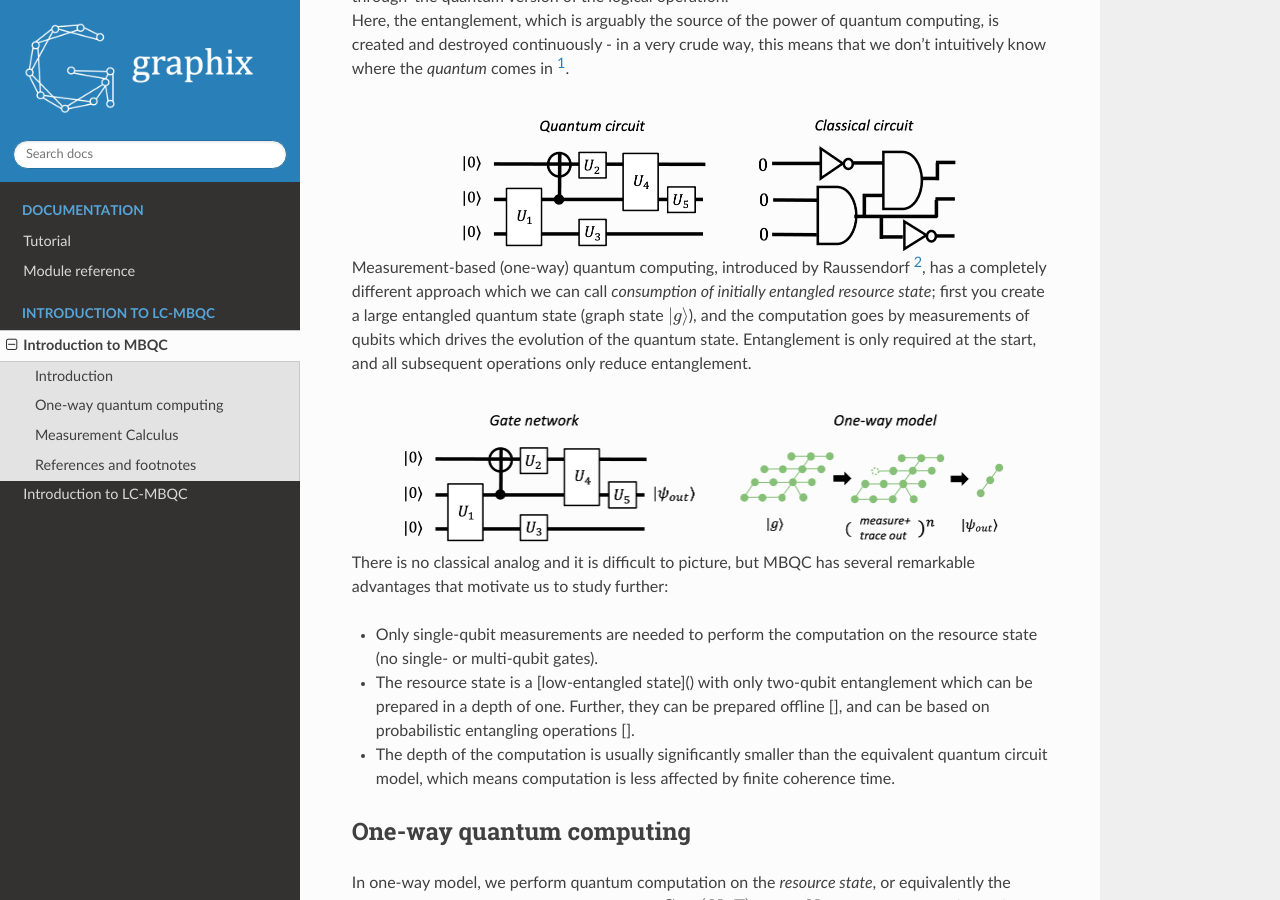
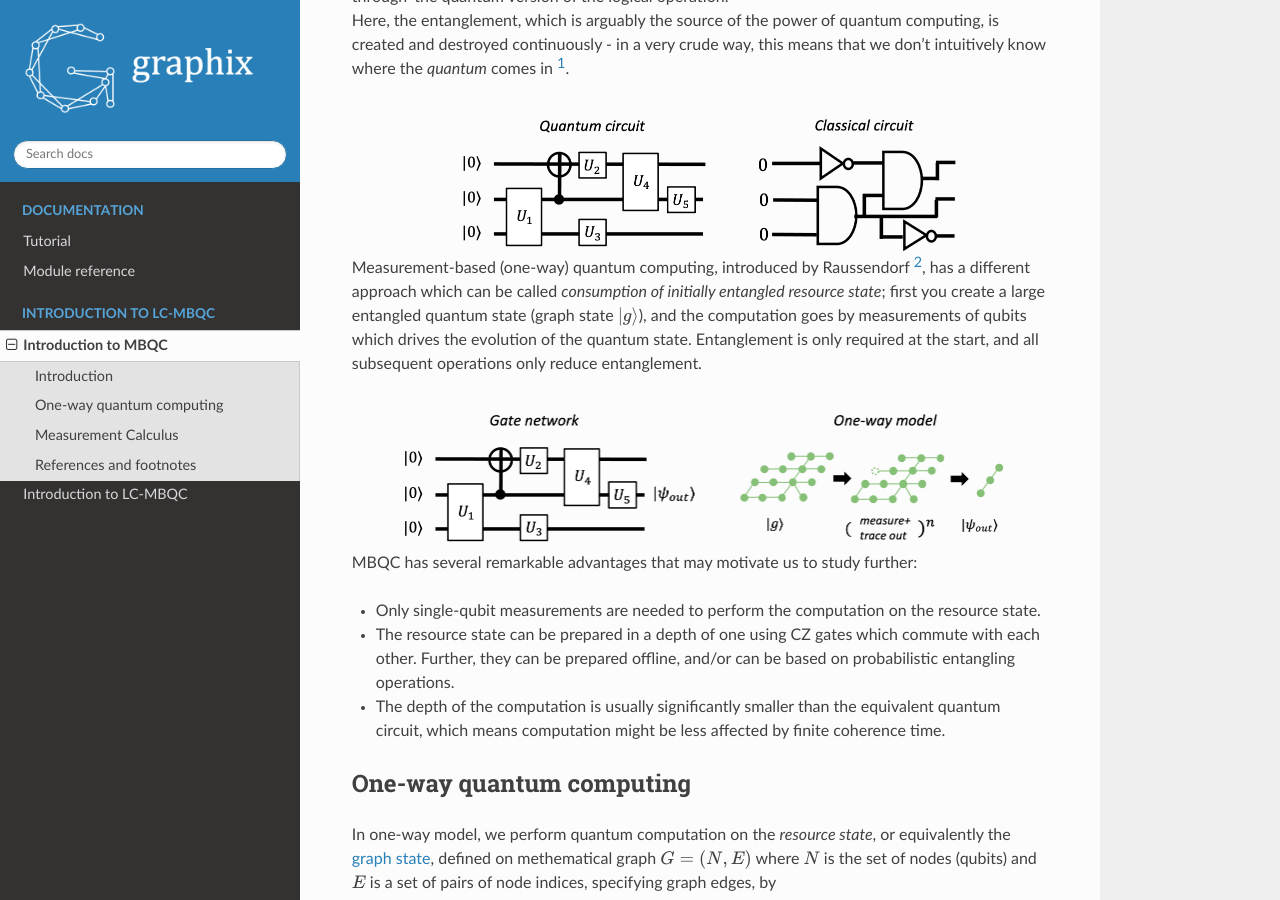
Before and after one commit to TeamGraphix/graphix, a Sphinx documentation site: the page built from docs/source/intro.rst, in a window 1280 px wide and 900 px high, scrolled down 591 px. Built offline with Sphinx 7.4.7 and the Read the Docs theme 2.0.0, drawn with Linux system fonts in a browser that asks for light colours; pages that are not in the unit, such as notebooks, are missing from menus.

Commit message:
fix typo

```diff
--- a/docs/source/intro.rst
+++ b/docs/source/intro.rst
@@ -20,18 +20,18 @@ Introduction
    :align: center
    :alt: quantum and classical processing
 
-Measurement-based (one-way) quantum computing, introduced by Raussendorf [#raussendorf]_, has a completely different approach which we can call `consumption of initially entangled resource state`; first you create a large entangled quantum state (graph state :math:`|g\rangle`), and the computation goes by measurements of qubits which drives the evolution of the quantum state. Entanglement is only required at the start, and all subsequent operations only reduce entanglement.
+Measurement-based (one-way) quantum computing, introduced by Raussendorf [#raussendorf]_, has a different approach which can be called `consumption of initially entangled resource state`; first you create a large entangled quantum state (graph state :math:`|g\rangle`), and the computation goes by measurements of qubits which drives the evolution of the quantum state. Entanglement is only required at the start, and all subsequent operations only reduce entanglement.
 
 .. figure:: ./../imgs/mbqc.png
    :scale: 50 %
    :align: center
    :alt: gate-based and one-way qc
 
-There is no classical analog and it is difficult to picture, but MBQC has several remarkable advantages that motivate us to study further:
+MBQC has several remarkable advantages that may motivate us to study further:
 
-- Only single-qubit measurements are needed to perform the computation on the resource state (no single- or multi-qubit gates).
-- The resource state is a [low-entangled state]() with only two-qubit entanglement which can be prepared in a depth of one. Further, they can be prepared offline [], and can be based on probabilistic entangling operations [].
-- The depth of the computation is usually significantly smaller than the equivalent quantum circuit model, which means computation is less affected by finite coherence time.
+- Only single-qubit measurements are needed to perform the computation on the resource state.
+- The resource state can be prepared in a depth of one using CZ gates which commute with each other. Further, they can be prepared offline, and/or can be based on probabilistic entangling operations.
+- The depth of the computation is usually significantly smaller than the equivalent quantum circuit, which means computation might be less affected by finite coherence time.
 
 
 One-way quantum computing
```
